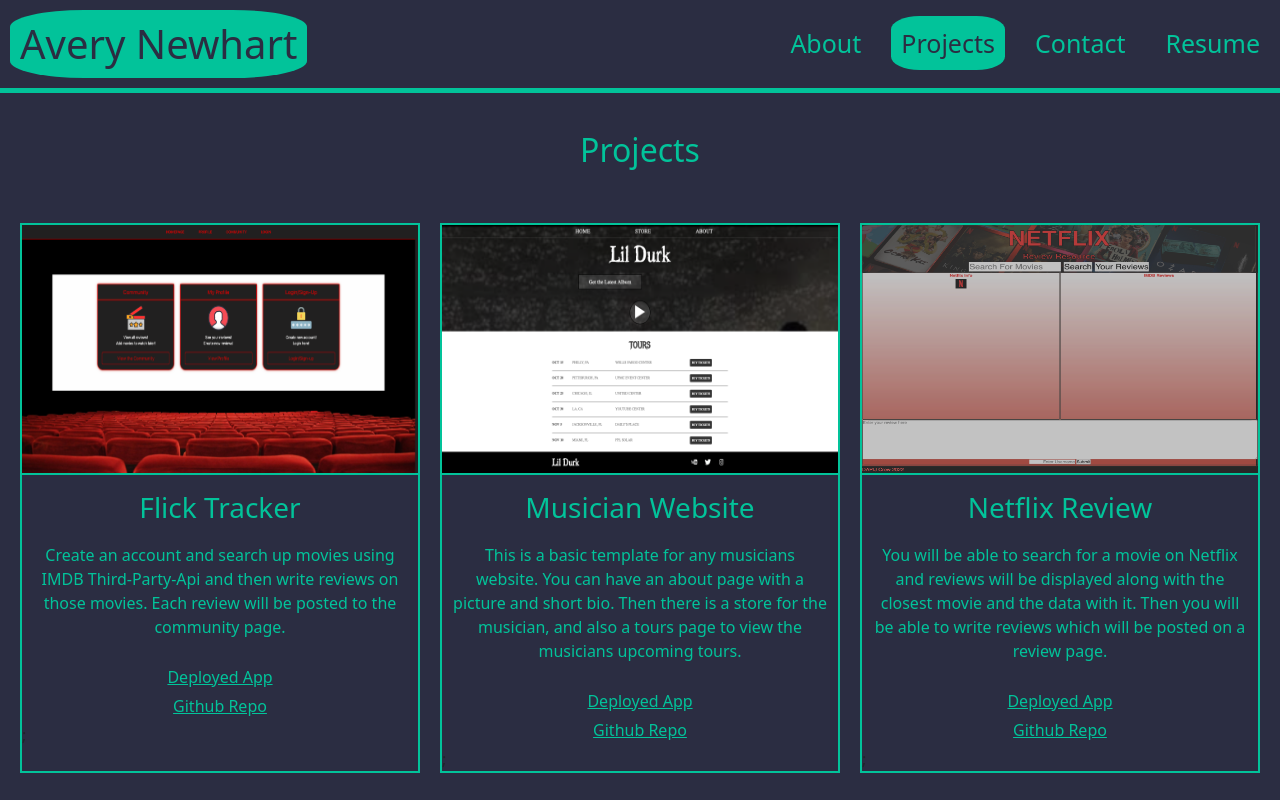
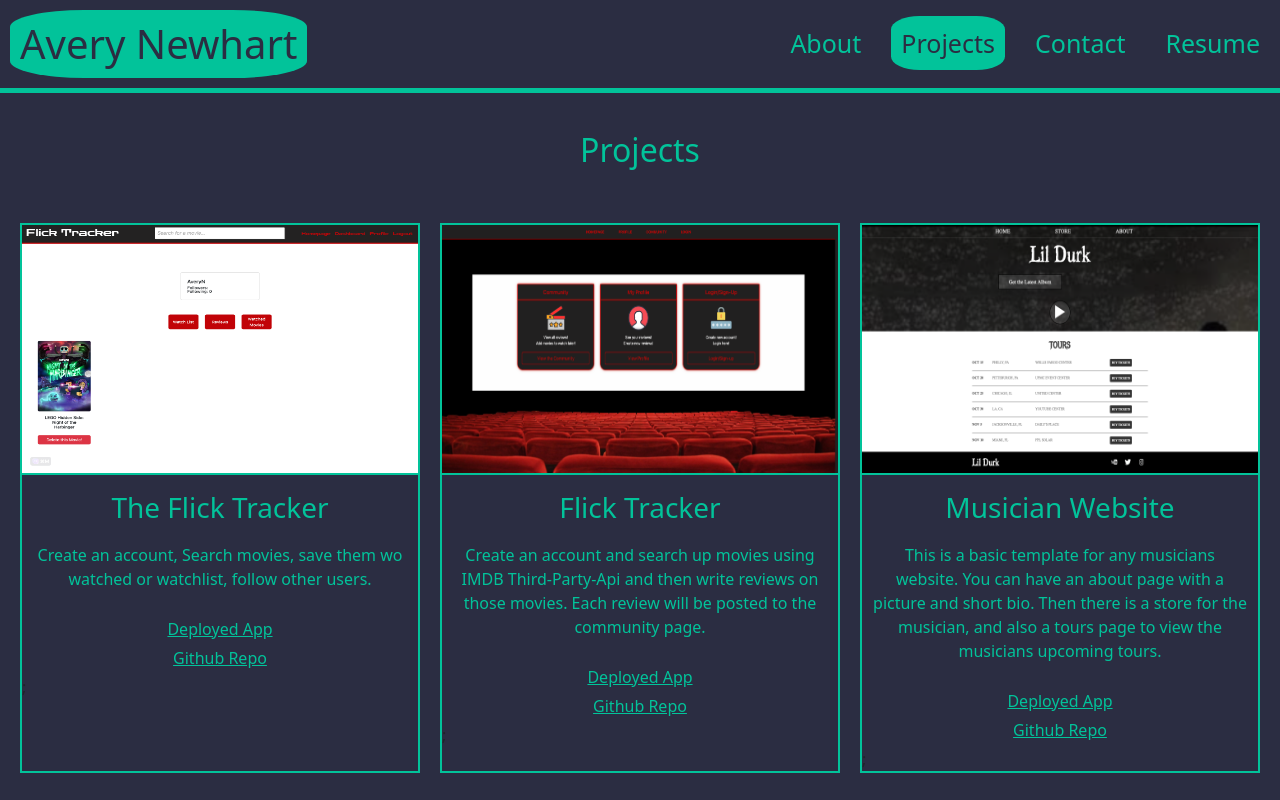
Before and after one commit to AveryNewhart/React-Portfolio, a React (Create React App) app: page /projects in a window 1280 px wide. Shown: the top 800 px of the page. Built offline with nearby package versions, Linux system fonts and the light colour scheme.

Commit message:
added proj 3

```diff
--- a/src/pages/Projects.js
+++ b/src/pages/Projects.js
@@ -4,6 +4,7 @@
 import ProjectDiv from "../components/Project.js"
 // import photos of projects
 import FlickTracker from "../imgs/flicktracker.png";
+import TheFlickTracker from "../imgs/theproject3.png";
 import Music from "../imgs/music.png";
 import ReviewOne from "../imgs/reviewone.png";
 import WorkDay from "../imgs/wordday.png";
@@ -15,6 +16,13 @@
 export default function Projects() {
     //calling in useState and creating the array of objects which will be my projects
     const [myProjects, setMyProjects] = useState([
+        {
+            image: TheFlickTracker,
+            title: "The Flick Tracker",
+            description: "Create an account, Search movies, save them wo watched or watchlist, follow other users.",
+            deployed: "https://the-flick-tracker.herokuapp.com/",
+            github: "https://github.com/AveryNewhart/The-Flick-Tracker"
+        },
         {
             image: FlickTracker,
             title: "Flick Tracker",
```
Also changed, not shown: src/imgs/theproject3.png (added), 1 other file (tests, documents, lock files or other folders).
